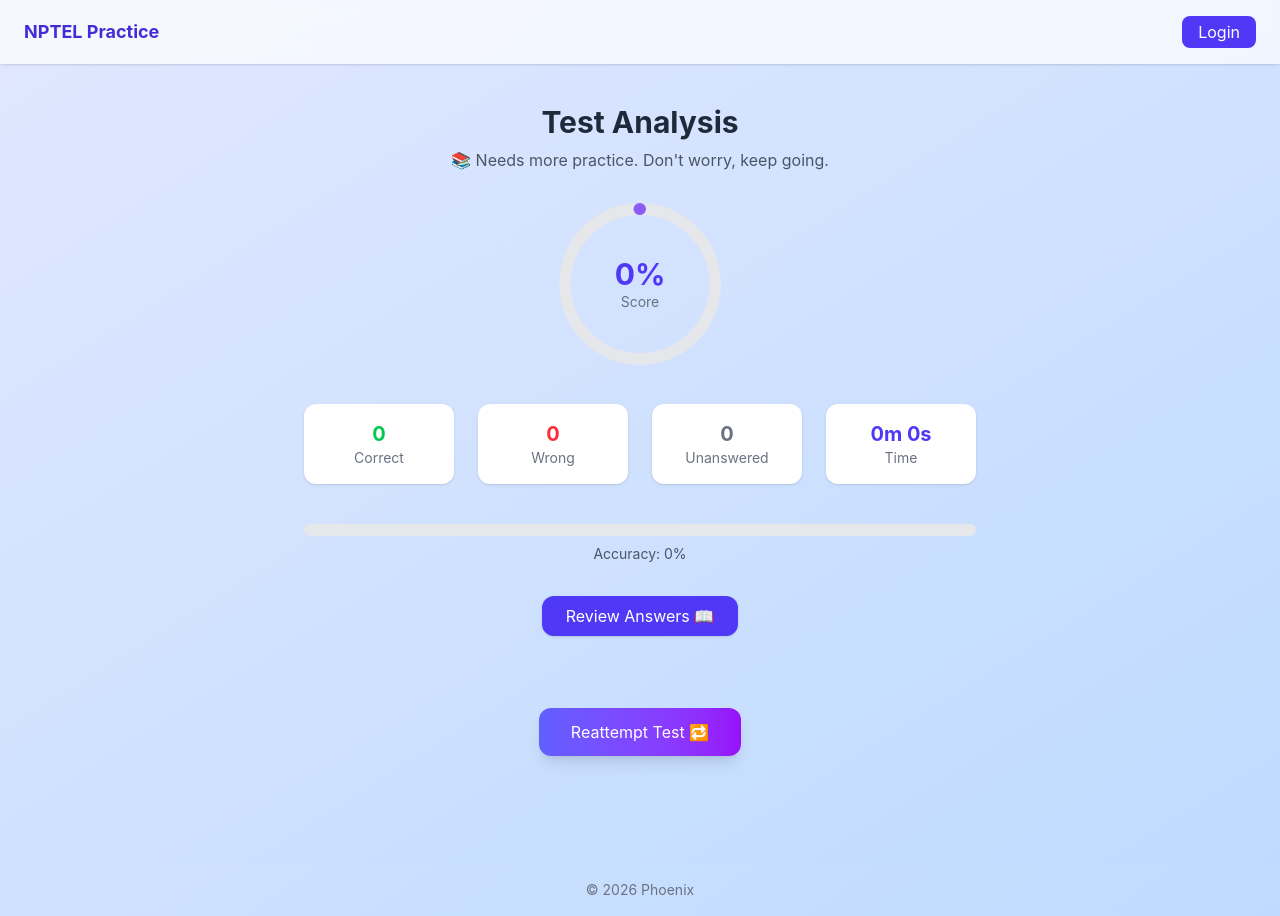
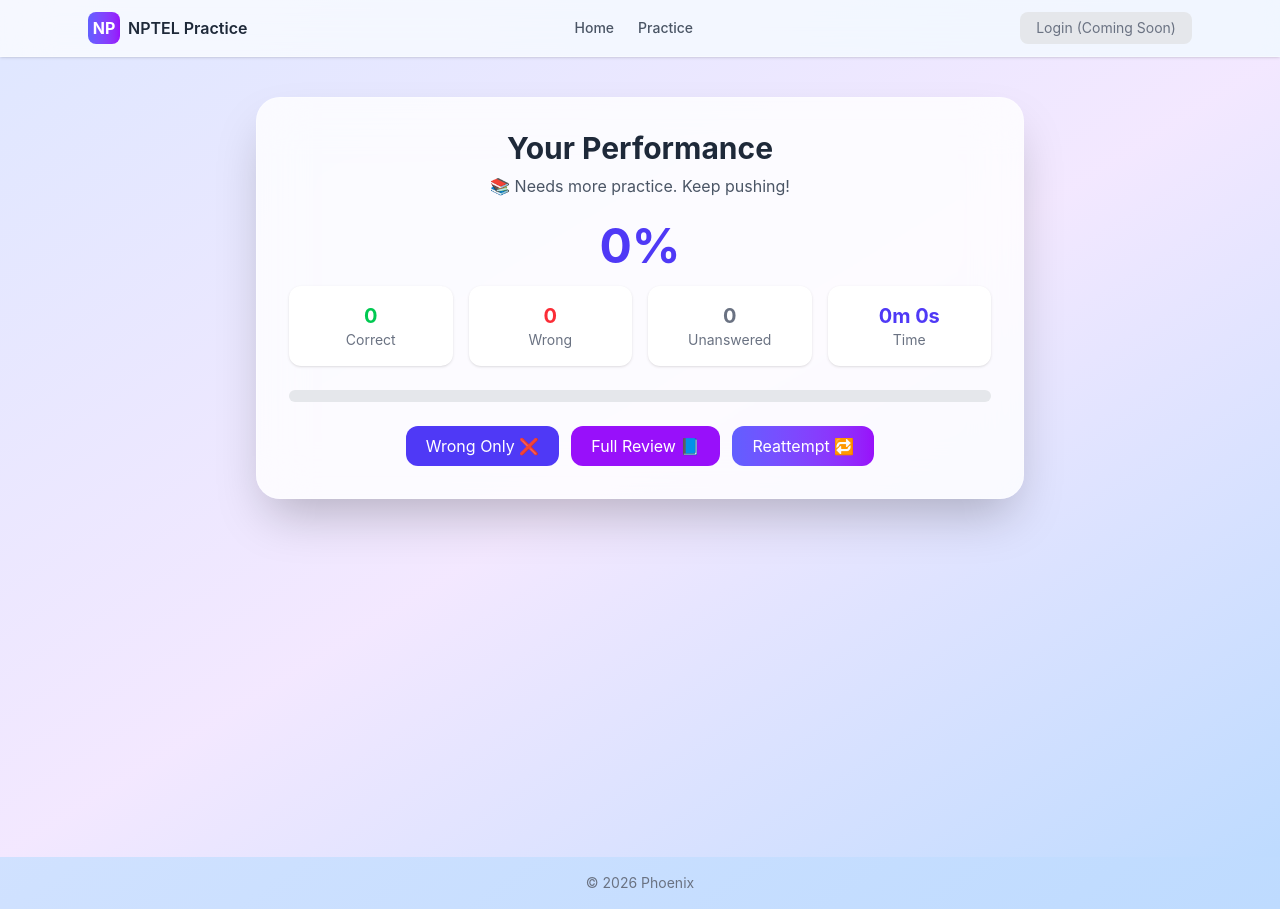
Before and after one commit to vishal-kumar2/Nptel-Quiz-Platform, a React (Vite) app: page /result in a window 1280 px wide. Built offline with nearby package versions, Linux system fonts and the light colour scheme.

Commit message:
updated result analysis

```diff
--- a/package.json
+++ b/package.json
@@ -12,6 +12,7 @@
   "dependencies": {
     "@supabase/supabase-js": "^2.103.2",
     "@tailwindcss/vite": "^4.2.2",
+    "canvas-confetti": "^1.9.4",
     "lucide-react": "^1.8.0",
     "react": "^19.2.4",
     "react-dom": "^19.2.4",
--- a/src/components/Header.jsx
+++ b/src/components/Header.jsx
@@ -1,62 +1,121 @@
-import { useNavigate } from "react-router-dom";
+import { useNavigate, useLocation } from "react-router-dom";
 import { signOut } from "../services/auth";
 
 export default function Header({ user, setUser, resetApp }) {
   const navigate = useNavigate();
+  const location = useLocation();
+
+  const ENABLE_AUTH = false;
 
   const handleLogout = async () => {
     await signOut();
     setUser(null);
-    navigate("/"); // go to landing
+    navigate("/");
   };
 
+  const isActive = (path) => location.pathname === path;
+
   return (
-    <header className="bg-white/70 backdrop-blur shadow px-6 py-4 flex justify-between items-center">
-      {/* LOGO */}
-      <h1
+    <header className="sticky top-0 z-50 bg-white/70 backdrop-blur-xl border-b border-white/30 shadow-sm">
+
+      <div className="max-w-6xl mx-auto px-6 py-3 flex justify-between items-center">
+
+        {/* 🔥 LEFT: LOGO */}
+        <div
           onClick={() => {
             resetApp();
             navigate("/");
           }}
-        className="font-bold text-indigo-700 text-lg cursor-pointer"
+          className="flex items-center gap-2 cursor-pointer group"
         >
+          <div className="w-8 h-8 rounded-lg bg-gradient-to-r from-indigo-500 to-purple-600 flex items-center justify-center text-white font-bold">
+            NP
+          </div>
+
+          <span className="font-semibold text-gray-800 group-hover:text-indigo-600 transition">
             NPTEL Practice
-      </h1>
+          </span>
+        </div>
 
-      {/* RIGHT SIDE */}
-      <div className="flex items-center gap-4">
-        {/* DASHBOARD */}
-        {user && (
+        {/* 🔥 CENTER: NAV LINKS */}
+        <div className="hidden md:flex items-center gap-6 text-sm font-medium">
+
+          <button
+            onClick={() => navigate("/")}
+            className={`transition ${
+              isActive("/")
+                ? "text-indigo-600"
+                : "text-gray-600 hover:text-indigo-600"
+            }`}
+          >
+            Home
+          </button>
+
+          <button
+            onClick={() => navigate("/select")}
+            className={`transition ${
+              isActive("/select")
+                ? "text-indigo-600"
+                : "text-gray-600 hover:text-indigo-600"
+            }`}
+          >
+            Practice
+          </button>
+
+          {ENABLE_AUTH && (
             <button
               onClick={() => navigate("/dashboard")}
-            className="text-sm text-indigo-600 hover:underline"
+              className={`transition ${
+                isActive("/dashboard")
+                  ? "text-indigo-600"
+                  : "text-gray-600 hover:text-indigo-600"
+              }`}
             >
               Dashboard
             </button>
           )}
 
-        {/* LOGIN / USER */}
-        {!user ? (
+        </div>
+
+        {/* 🔥 RIGHT: ACTIONS */}
+        <div className="flex items-center gap-4">
+
+          {ENABLE_AUTH ? (
+            !user ? (
               <button
                 onClick={() => navigate("/login")}
-            className="bg-indigo-600 text-white px-4 py-1 rounded-lg hover:bg-indigo-700"
+                className="px-4 py-1.5 rounded-lg bg-gradient-to-r from-indigo-500 to-purple-600 text-white text-sm shadow hover:scale-105 transition"
               >
                 Login
               </button>
             ) : (
               <div className="flex items-center gap-3">
-            {/* USER EMAIL */}
-            <span className="text-sm text-gray-600">{user.email}</span>
+
+                {/* USER BADGE */}
+                <div className="px-3 py-1 rounded-full bg-gray-100 text-sm text-gray-700">
+                  {user.email}
+                </div>
 
                 {/* LOGOUT */}
                 <button
                   onClick={handleLogout}
-              className="bg-red-500 text-white px-3 py-1 rounded-lg hover:bg-red-600"
+                  className="px-3 py-1 rounded-lg bg-red-500 text-white text-sm hover:bg-red-600 transition"
                 >
                   Logout
                 </button>
+
               </div>
+            )
+          ) : (
+            <button
+              disabled
+              className="px-4 py-1.5 rounded-lg bg-gray-200 text-gray-500 text-sm cursor-not-allowed"
+            >
+              Login (Coming Soon)
+            </button>
           )}
+
+        </div>
       </div>
     </header>
   );
--- a/src/pages/Result.jsx
+++ b/src/pages/Result.jsx
@@ -1,5 +1,6 @@
 import { useNavigate, useLocation } from "react-router-dom";
-import { useState,useEffect } from "react";
+import { useState, useEffect } from "react";
+import confetti from "canvas-confetti";
 
 export default function Result() {
   const navigate = useNavigate();
@@ -17,21 +18,21 @@ export default function Result() {
 
   const percentage = total ? Math.round((correct / total) * 100) : 0;
 
-  const [showSolutions, setShowSolutions] = useState(false);
+  const [mode, setMode] = useState(null);
+  // null | "wrong" | "all"
 
-  const formatTime = (t) => {
-    const m = Math.floor(t / 60);
-    const s = t % 60;
-    return `${m}m ${s}s`;
-  };
+  // 🎉 CONFETTI
+  useEffect(() => {
+    if (percentage === 100) {
+      confetti({
+        particleCount: 150,
+        spread: 90,
+        origin: { y: 0.6 },
+      });
+    }
+  }, [percentage]);
 
-  const getFeedback = () => {
-    if (percentage >= 80) return "🔥 Excellent! You're exam ready.";
-    if (percentage >= 60) return "👍 Good job! Just refine weak areas.";
-    if (percentage >= 40) return "⚡ Keep practicing, you're improving.";
-    return "📚 Needs more practice. Don't worry, keep going.";
-  };
-
+  // 🔙 BLOCK BACK
   useEffect(() => {
     const handlePopState = () => {
       navigate("/select", { replace: true });
@@ -45,116 +46,146 @@ export default function Result() {
     };
   }, [navigate]);
 
+  const formatTime = (t) => {
+    const m = Math.floor(t / 60);
+    const s = t % 60;
+    return `${m}m ${s}s`;
+  };
+
+  const getFeedback = () => {
+    if (percentage === 100) return "🏆 Perfect Score! You're unstoppable!";
+    if (percentage >= 80) return "🔥 Excellent! You're exam ready.";
+    if (percentage >= 60) return "👍 Good job! Just refine weak areas.";
+    if (percentage >= 40) return "⚡ Keep practicing, you're improving.";
+    return "📚 Needs more practice. Keep pushing!";
+  };
+
   return (
-    <div className="min-h-screen flex flex-col items-center px-6 py-10 bg-gradient-to-br from-indigo-100 to-blue-200">
+    <div className="min-h-screen flex flex-col items-center px-6 py-10 bg-gradient-to-br from-indigo-100 via-purple-100 to-blue-200">
 
-      {/* HEADER */}
-      <h1 className="text-3xl font-bold mb-2 text-gray-800">
-        Test Analysis
+      {/* 🔥 CARD */}
+      <div className="bg-white/80 backdrop-blur-xl shadow-2xl rounded-3xl p-8 w-full max-w-3xl text-center border border-white/30">
+
+        <h1 className="text-3xl font-bold text-gray-800 mb-2">
+          Your Performance
         </h1>
+
         <p className="text-gray-600 mb-6">{getFeedback()}</p>
 
-      {/* SCORE RING */}
-      <div className="relative w-44 h-44 mb-8">
-        <svg className="w-full h-full rotate-[-90deg]">
-          <circle cx="88" cy="88" r="75" stroke="#e5e7eb" strokeWidth="12" fill="none" />
-          <circle
-            cx="88"
-            cy="88"
-            r="75"
-            stroke="url(#grad)"
-            strokeWidth="12"
-            fill="none"
-            strokeDasharray={470}
-            strokeDashoffset={470 - (470 * percentage) / 100}
-            strokeLinecap="round"
-          />
-          <defs>
-            <linearGradient id="grad">
-              <stop offset="0%" stopColor="#6366f1" />
-              <stop offset="100%" stopColor="#8b5cf6" />
-            </linearGradient>
-          </defs>
-        </svg>
-
-        <div className="absolute inset-0 flex flex-col items-center justify-center">
-          <p className="text-3xl font-bold text-indigo-600">{percentage}%</p>
-          <p className="text-sm text-gray-500">Score</p>
-        </div>
+        {/* 🎯 SCORE */}
+        <div className="text-5xl font-bold text-indigo-600 mb-4">
+          {percentage}%
         </div>
 
-      {/* STATS */}
-      <div className="grid grid-cols-2 sm:grid-cols-4 gap-6 text-center mb-10 w-full max-w-2xl">
+        {/* 📊 STATS */}
+        <div className="grid grid-cols-2 sm:grid-cols-4 gap-4 mb-6">
           <Stat label="Correct" value={correct} color="text-green-500" />
           <Stat label="Wrong" value={wrong} color="text-red-500" />
           <Stat label="Unanswered" value={unanswered} color="text-gray-500" />
           <Stat label="Time" value={formatTime(timeTaken)} color="text-indigo-600" />
         </div>
 
-      {/* PERFORMANCE BAR */}
-      <div className="w-full max-w-2xl mb-8">
+        {/* 📈 BAR */}
+        <div className="mb-6">
           <div className="bg-gray-200 rounded-full h-3">
             <div
               className="h-3 rounded-full bg-gradient-to-r from-indigo-500 to-purple-600"
               style={{ width: `${percentage}%` }}
             />
           </div>
-        <p className="text-sm text-gray-600 mt-2 text-center">
-          Accuracy: {percentage}%
+        </div>
+
+        {/* 🔘 BUTTONS */}
+        <div className="flex flex-wrap gap-3 justify-center">
+
+          <button
+            onClick={() => setMode(mode === "wrong" ? null : "wrong")}
+            className="px-5 py-2 rounded-xl bg-indigo-600 text-white hover:bg-indigo-700"
+          >
+            {mode === "wrong" ? "Hide ❌" : "Wrong Only ❌"}
+          </button>
+
+          <button
+            onClick={() => setMode(mode === "all" ? null : "all")}
+            className="px-5 py-2 rounded-xl bg-purple-600 text-white hover:bg-purple-700"
+          >
+            {mode === "all" ? "Hide ❌" : "Full Review 📘"}
+          </button>
+
+          <button
+            onClick={() => navigate("/select")}
+            className="px-5 py-2 rounded-xl bg-gradient-to-r from-indigo-500 to-purple-600 text-white"
+          >
+            Reattempt 🔁
+          </button>
+
+        </div>
+      </div>
+
+      {/* 📚 REVIEW SECTION */}
+      {mode && (
+        <div className="w-full max-w-3xl mt-8 space-y-4">
+
+          {/* 🎉 PERFECT CASE */}
+          {mode === "wrong" && wrong === 0 && (
+            <div className="bg-white p-8 rounded-2xl shadow text-center border border-green-200">
+              <div className="text-4xl mb-2">🎉</div>
+              <p className="text-green-600 font-semibold">
+                No wrong answers! Perfect attempt 🚀
               </p>
             </div>
+          )}
 
-      {/* 🔥 TOGGLE BUTTON */}
-      <button
-        onClick={() => setShowSolutions(!showSolutions)}
-        className="mb-8 bg-indigo-600 text-white px-6 py-2 rounded-xl shadow hover:bg-indigo-700 transition"
-      >
-        {showSolutions ? "Hide Solutions ❌" : "Review Answers 📖"}
-      </button>
-
-      {/* 📚 SOLUTIONS (ONLY WHEN CLICKED) */}
-      {showSolutions && (
-        <div className="w-full max-w-3xl space-y-5">
           {questions.map((q, i) => {
             const userAns = selectedOption[i];
             const correctAns = q.answer;
 
-            if (userAns === correctAns) return null;
+            const isCorrect = userAns === correctAns;
+            const isUnanswered = !userAns;
+
+            if (mode === "wrong" && isCorrect) return null;
+
+            let border = "border-gray-200";
+            if (isCorrect) border = "border-green-400";
+            else if (isUnanswered) border = "border-gray-300";
+            else border = "border-red-400";
 
             return (
               <div
                 key={i}
-                className="bg-white p-5 rounded-xl shadow border-l-4 border-red-400"
+                className={`bg-white p-5 rounded-xl shadow border-l-4 ${border}`}
               >
                 <p className="font-semibold mb-2 text-gray-800">
                   {i + 1}. {q.question}
                 </p>
 
-                <p className="text-red-500 text-sm">
-                  ❌ Your Answer: {userAns || "Not Attempted"}
+                <p className="text-sm">
+                  Your Answer:{" "}
+                  <span
+                    className={
+                      isCorrect
+                        ? "text-green-600"
+                        : isUnanswered
+                        ? "text-gray-500"
+                        : "text-red-500"
+                    }
+                  >
+                    {userAns || "Not Attempted"}
+                  </span>
                 </p>
 
                 <p className="text-green-600 text-sm">
-                  ✅ Correct Answer: {correctAns}
+                  Correct Answer: {correctAns}
                 </p>
               </div>
             );
           })}
         </div>
       )}
-
-      {/* BUTTON */}
-      <button
-        onClick={() => navigate("/select")}
-        className="mt-10 bg-gradient-to-r from-indigo-500 to-purple-600 text-white px-8 py-3 rounded-xl shadow-lg hover:scale-105 transition"
-      >
-        Reattempt Test 🔁
-      </button>
     </div>
   );
 }
 
-/* 🔥 SMALL COMPONENT */
 function Stat({ label, value, color }) {
   return (
     <div className="bg-white p-4 rounded-xl shadow">
--- a/src/pages/Selection.jsx
+++ b/src/pages/Selection.jsx
@@ -165,8 +165,8 @@ export default function Selection({
                   : "bg-gray-100 hover:bg-green-100"
               }`}
           >
-            <p className="font-semibold">Practice</p>
-            <p className="text-xs">Learn concepts without pressure 💡</p>
+            <p className="font-semibold">Study Mode</p>
+            <p className="text-xs">Learn Questions with instant Correct answers 💡</p>
           </div>
 
           {/* TEST */}
@@ -180,7 +180,7 @@ export default function Selection({
               }`}
           >
             <p className="font-semibold">Test</p>
-            <p className="text-xs">Simulate real exam conditions ⏱️</p>
+            <p className="text-xs">Test Yourself and get Your Performance review ⏱️</p>
           </div>
 
           {/* EXAM */}
```
Also changed, not shown: src/pages/Landing.jsx (+10 -10 lines), 1 other file (tests, documents, lock files or other folders). Lines whose indentation alone changed are shown as unchanged.
